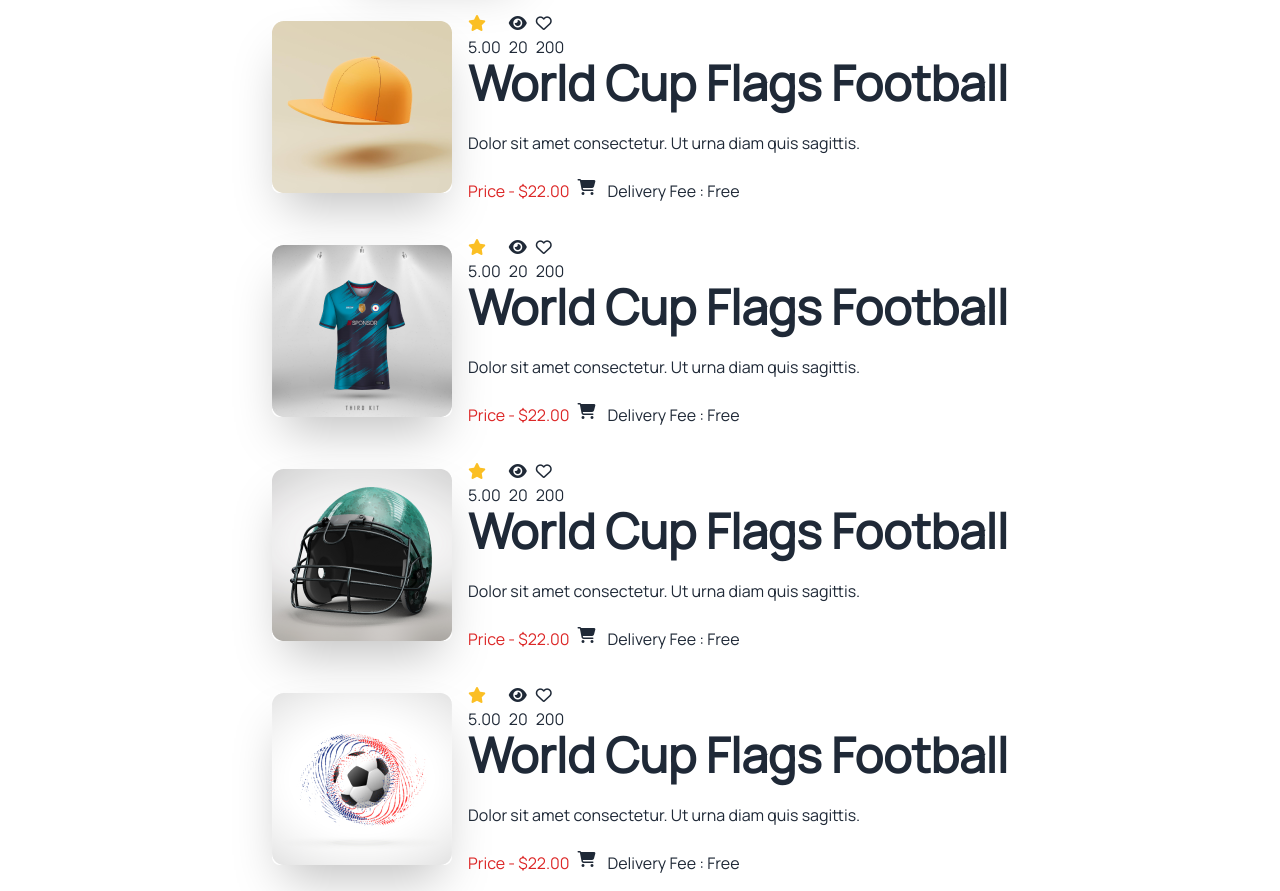
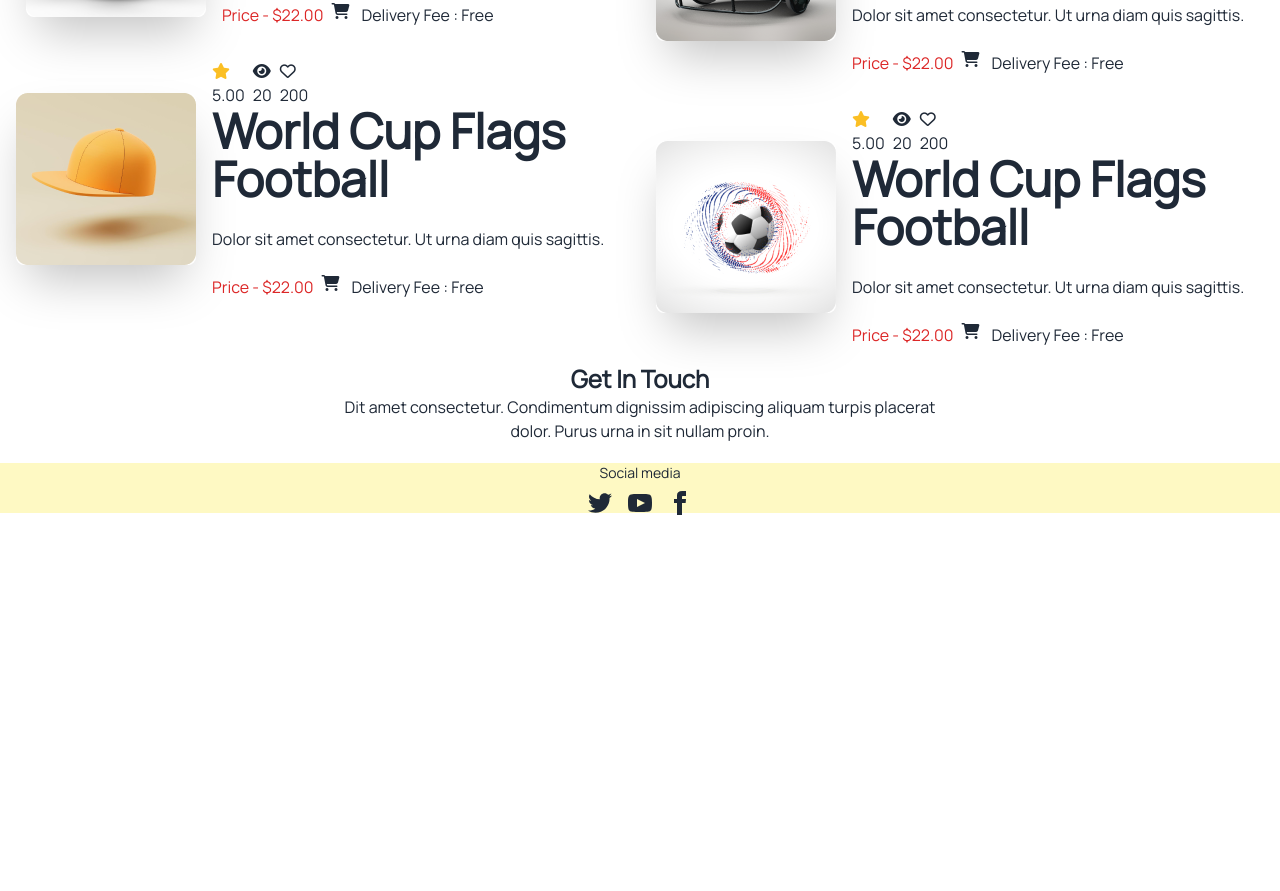
Before and after one commit to 101Bishal/assignment-3, a plain HTML site: page index.html in a window 1280 px wide. Shown: the part 2547-3438 px from the top of the page. After the commit the page ends 3062 px from the top, so only its background shows below. Drawn offline with nearby package versions, Linux system fonts and the light colour scheme.

Commit message:
added cards

```diff
--- a/index.html
+++ b/index.html
@@ -116,7 +116,7 @@
                 <p class="mt-6">Dit amet consectetur. Condimentum dignissim adipiscing aliquam turpis placerat dolor. Purus urna in sit nullam proin. </p>
               </div>
               <!--card section-->
-              <section class="flex flex-col sm:flex-row-1">
+              <section class="flex sm:flex-row-1">
                 <div>
                     <div class="hero">
                         <div class="hero-content flex-col lg:flex-row sm:flex-row ">
@@ -301,6 +301,22 @@
                         </div>
                     </div>
               </section>
+              <!--get in touch section-->
+              <dib class="text-center mt-5">
+                <h1 class="text-2xl font-extrabold">Get In Touch</h1>
+                <p>Dit amet consectetur. Condimentum dignissim adipiscing aliquam turpis placerat <br> dolor. Purus urna in sit nullam proin. </p>
+              </dib>
+              <!--social media-->
+              <footer class="footer footer-center mt-5 bg-yellow-100 h-[50px]">
+                <nav class="mb-30">
+                    <p>Social media</p>
+                  <div class="grid grid-flow-col gap-4">
+                    <a><svg xmlns="http://www.w3.org/2000/svg" width="24" height="24" viewBox="0 0 24 24" class="fill-current"><path d="M24 4.557c-.883.392-1.832.656-2.828.775 1.017-.609 1.798-1.574 2.165-2.724-.951.564-2.005.974-3.127 1.195-.897-.957-2.178-1.555-3.594-1.555-3.179 0-5.515 2.966-4.797 6.045-4.091-.205-7.719-2.165-10.148-5.144-1.29 2.213-.669 5.108 1.523 6.574-.806-.026-1.566-.247-2.229-.616-.054 2.281 1.581 4.415 3.949 4.89-.693.188-1.452.232-2.224.084.626 1.956 2.444 3.379 4.6 3.419-2.07 1.623-4.678 2.348-7.29 2.04 2.179 1.397 4.768 2.212 7.548 2.212 9.142 0 14.307-7.721 13.995-14.646.962-.695 1.797-1.562 2.457-2.549z"></path></svg></a>
+                    <a><svg xmlns="http://www.w3.org/2000/svg" width="24" height="24" viewBox="0 0 24 24" class="fill-current"><path d="M19.615 3.184c-3.604-.246-11.631-.245-15.23 0-3.897.266-4.356 2.62-4.385 8.816.029 6.185.484 8.549 4.385 8.816 3.6.245 11.626.246 15.23 0 3.897-.266 4.356-2.62 4.385-8.816-.029-6.185-.484-8.549-4.385-8.816zm-10.615 12.816v-8l8 3.993-8 4.007z"></path></svg></a>
+                    <a><svg xmlns="http://www.w3.org/2000/svg" width="24" height="24" viewBox="0 0 24 24" class="fill-current"><path d="M9 8h-3v4h3v12h5v-12h3.642l.358-4h-4v-1.667c0-.955.192-1.333 1.115-1.333h2.885v-5h-3.808c-3.596 0-5.192 1.583-5.192 4.615v3.385z"></path></svg></a>
+                  </div>
+                </nav>
+              </footer>
 
     </main>
     <footer>
```
